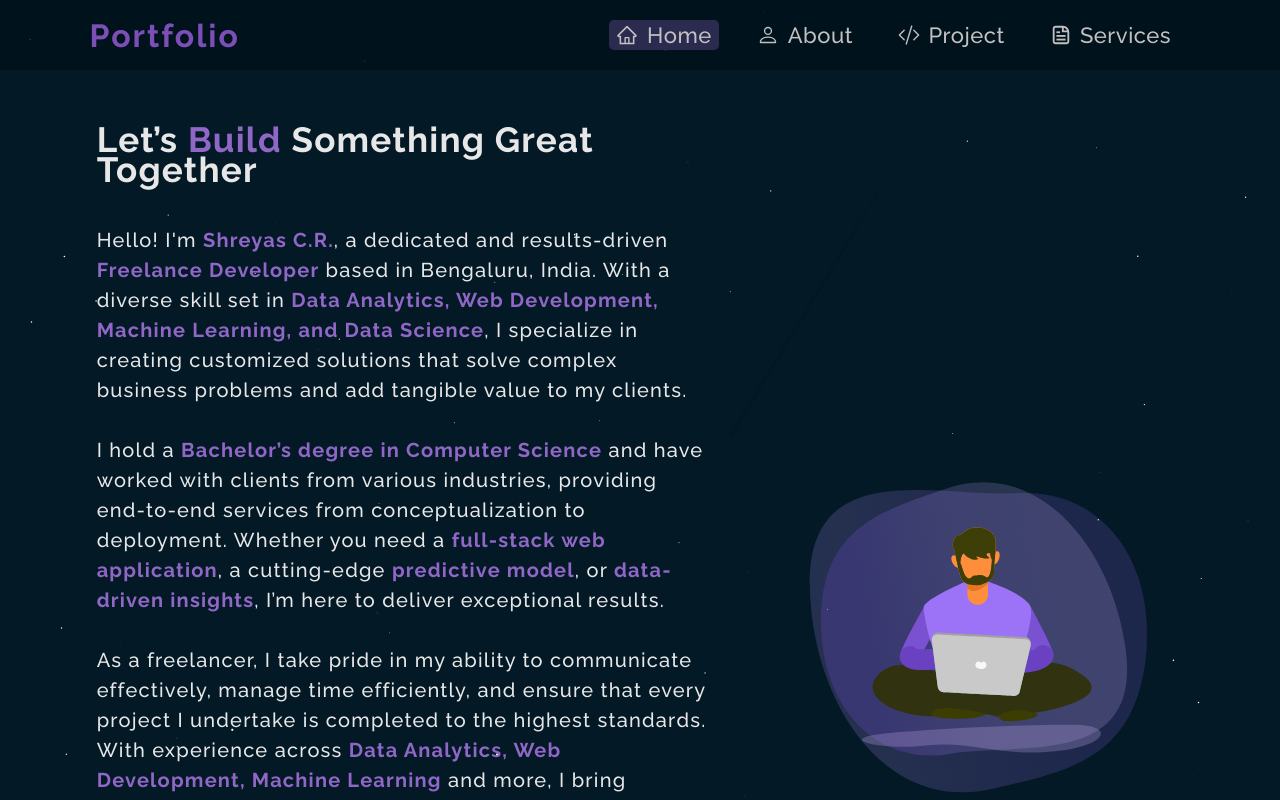
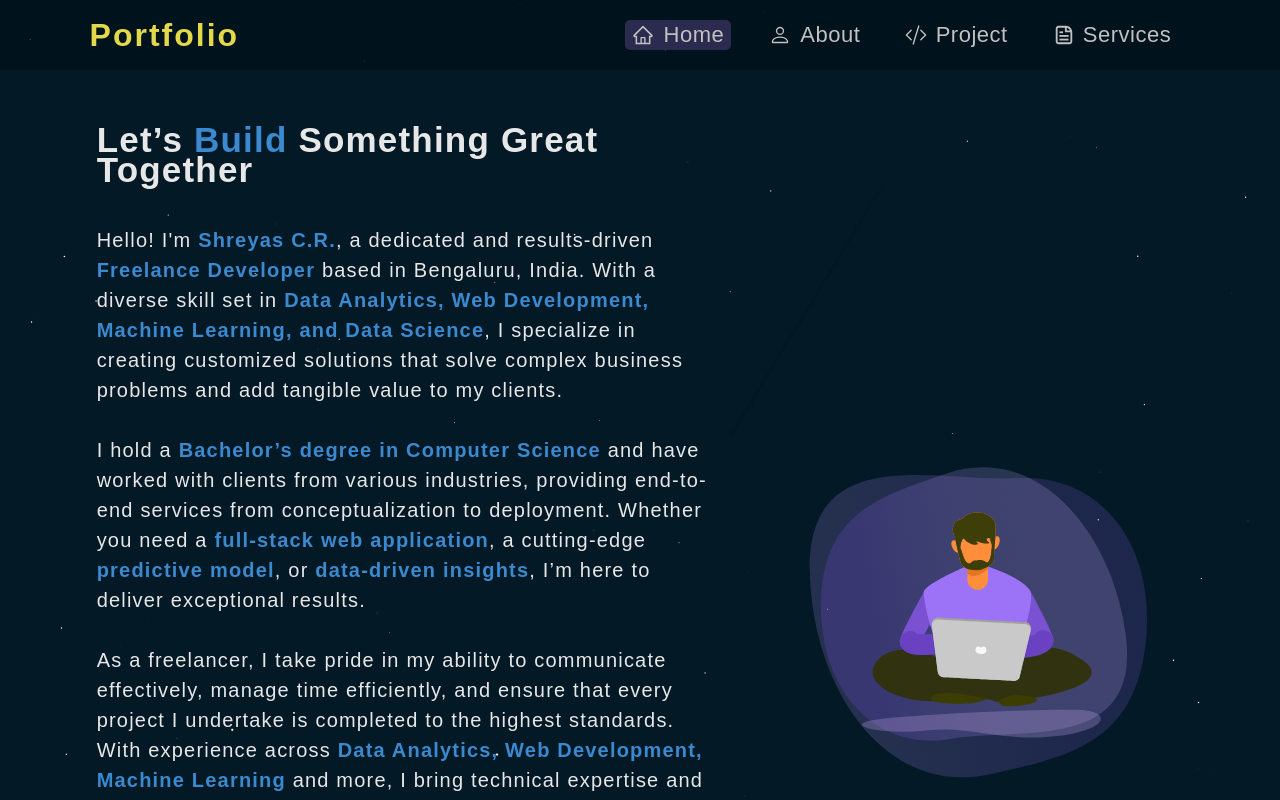
Before and after one commit to ssyasa/Portfolio, a React (Create React App) app: page /About in a window 1280 px wide. Shown: the top 800 px of the page. Built offline with nearby package versions, Linux system fonts and the light colour scheme.

Commit message:
minor updates in projects,index

```diff
--- a/src/Components/Projects.js
+++ b/src/Components/Projects.js
@@ -320,7 +320,7 @@ const AllProjects = () => {
       padding: '20px',
     },
     searchWrapper: {
-      display: 'flex',
+      display: 'auto',
       justifyContent: 'flex-end', // Aligns the search input to the right
       marginBottom: '30px',
       marginTop: '50px', // Margin to push down by 30px
--- a/src/index.css
+++ b/src/index.css
@@ -19,15 +19,15 @@
 }
 
 body{
-  font-family: 'Raleway', sans-serif;
-  background-color: #031926;
+  font-family: 'cursive', sans-serif;
+  background-color: #000000;
   color: #E7E7E7;
   min-height: 100vh;
 }
 
 b{
   font-weight: 900;
-  color: #9067C6;
+  color: #3b89ce;
 }
 
 /* Scrollbar */
@@ -88,7 +88,7 @@ b{
   font-size: 32px;
   letter-spacing: 2px;
   padding-left: 7%;
-  color: #7b4fb6;
+  color: #fff350e2;
   display: flex;
   align-items: center;
   text-align: center;
@@ -158,7 +158,7 @@ b{
   width: 100px;
   height: 100px;
   border-radius: 50%;
-  background: rgba(144, 103, 198, 0.6);
+  background: rgba(103, 157, 198, 0.403);
   transform: translate(-50%, -50%) scale(0.1);
   opacity: 0;
   animation: rippleHover 0.6s ease forwards;
@@ -402,15 +402,15 @@ b{
 
 /* Skills section */
 .skills{
-  display: flex;
+  display: auto;
   flex-wrap: wrap;
   justify-content: center;
   margin: 50px 10%;
 }
 
 .SkillBox{
-  width: auto;
-  height: 150px;
+  width: 150px auto;
+  height: 150px auto;
   display: flex;
   align-items: center;
   justify-content: center;
@@ -470,7 +470,7 @@ b{
 }
 
 .projectBox{
-  width: 50px;
+  width: 50px auto;
   border: 3px solid #431f47;
   border-radius: 5px;
   text-align: center;
```
Also changed, not shown: src/images/ss_pic.jpg (added).
